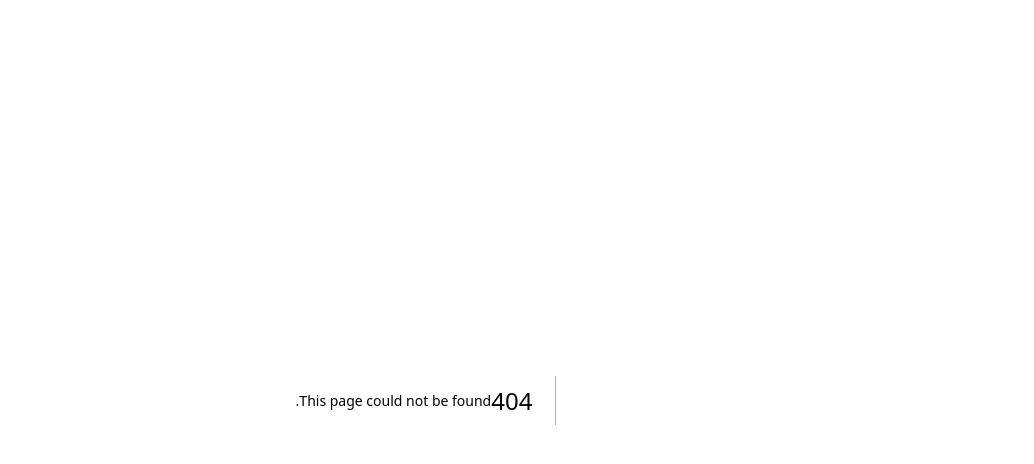
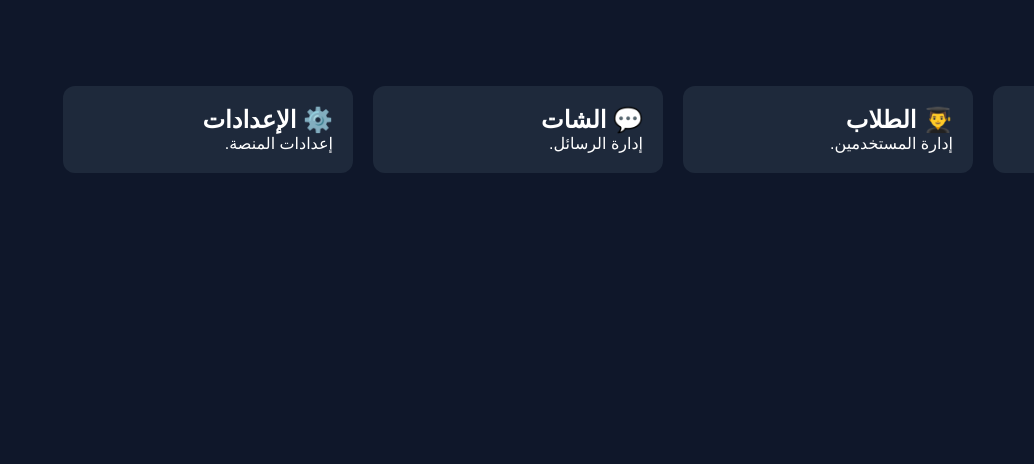
Before and after one commit to mohamedeljoker-ss7/mohamed-el-joker, a Next.js app: page /dashboard in a window 1280 px wide. Before the commit this address had no page. Shown: the top 464 px of the page, without its empty margins (246-1280 px from the left). Built offline with nearby package versions, Linux system fonts and the light colour scheme.

Commit message:
Create Dashboard component with main layout
This component serves as the main dashboard layout, featuring sections for courses, students, chat, and settings, all styled for a cohesive look.

```diff
--- /dev/null
+++ b/app/dashboard/page.tsx
@@ -0,0 +1,68 @@
+export default function Dashboard() {
+  return (
+    <main
+      style={{
+        minHeight: "100vh",
+        background: "#0f172a",
+        color: "#fff",
+        padding: "30px",
+      }}
+    >
+      <h1>لوحة التحكم</h1>
+
+      <br />
+
+      <div
+        style={{
+          display: "grid",
+          gridTemplateColumns: "repeat(auto-fit,minmax(250px,1fr))",
+          gap: "20px",
+        }}
+      >
+        <div
+          style={{
+            background: "#1e293b",
+            padding: "20px",
+            borderRadius: "12px",
+          }}
+        >
+          <h2>📚 الكورسات</h2>
+          <p>إدارة جميع الكورسات.</p>
+        </div>
+
+        <div
+          style={{
+            background: "#1e293b",
+            padding: "20px",
+            borderRadius: "12px",
+          }}
+        >
+          <h2>👨‍🎓 الطلاب</h2>
+          <p>إدارة المستخدمين.</p>
+        </div>
+
+        <div
+          style={{
+            background: "#1e293b",
+            padding: "20px",
+            borderRadius: "12px",
+          }}
+        >
+          <h2>💬 الشات</h2>
+          <p>إدارة الرسائل.</p>
+        </div>
+
+        <div
+          style={{
+            background: "#1e293b",
+            padding: "20px",
+            borderRadius: "12px",
+          }}
+        >
+          <h2>⚙️ الإعدادات</h2>
+          <p>إعدادات المنصة.</p>
+        </div>
+      </div>
+    </main>
+  );
+}
```
